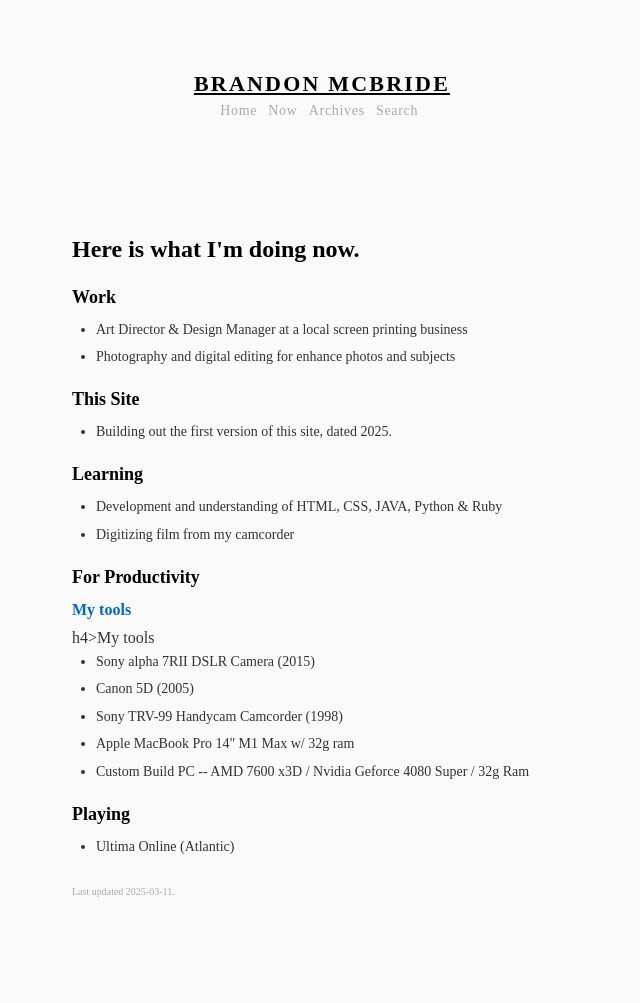
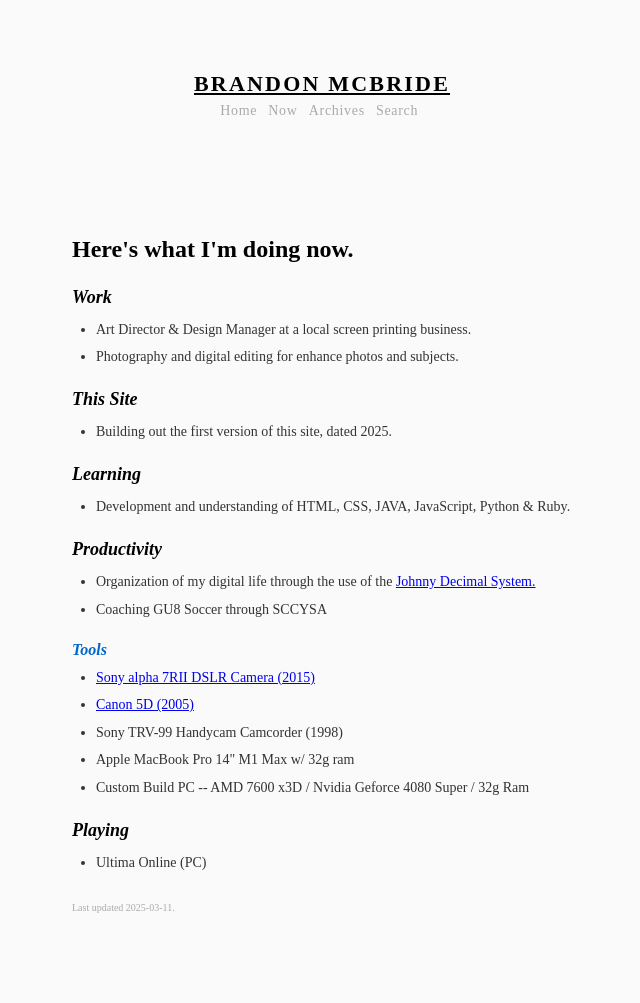
Before and after one commit to bmcbride-op/bmcbride-op.github.io, a Jekyll site: the page built from now.html, in a window 1280 px wide. Shown: the whole page, without its empty margins (318-958 px from the left). Built offline with Jekyll 4.4.1, drawn with Linux system fonts in a browser that asks for light colours; some web fonts are replaced.

Commit message:
Update now.html

```diff
--- a/now.html
+++ b/now.html
@@ -3,34 +3,36 @@ layout: default
 title: Now
 ---
 <div class="now">
-  <h2>Here is what I'm doing now.</h2>
-  <h3>Work</h3>
+  <h2>Here's what I'm doing now.</h2>
+  <h3><i>Work</i></h3>
   <ul>
-    <li>Art Director & Design Manager at a local screen printing business</li>
-    <li>Photography and digital editing for enhance photos and subjects</li>
+    <li>Art Director & Design Manager at a local screen printing business.</li>
+    <li>Photography and digital editing for enhance photos and subjects.</li>
   </ul>
-  <h3>This Site</h3>
+  <h3><i>This Site</i></h3>
   <ul>
     <li>Building out the first version of this site, dated 2025.</li>
   </ul>
-  <h3>Learning</h3>
+  <h3><i>Learning</i></h3>
   <ul>
-    <li>Development and understanding of HTML, CSS, JAVA, Python & Ruby</li>
-    <li>Digitizing film from my camcorder</li>
+    <li>Development and understanding of HTML, CSS, JAVA, JavaScript, Python & Ruby.</li>
   </ul>
-  <h3>For Productivity</h3>
-  <h4>My tools</h4>
-  h4>My tools</h4>
+  <h3><i>Productivity</i></h3>
   <ul>
-    <li>Sony alpha 7RII DSLR Camera (2015)</li>
-    <li>Canon 5D (2005)</li>
+    <li>Organization of my digital life through the use of the <a href="https://johnnydecimal.com">Johnny Decimal System.</a></li>
+    <li>Coaching GU8 Soccer through SCCYSA</li>
+  </ul>
+  <h4><i>Tools</i></h4>
+  <ul>
+    <li><a href="https://en.wikipedia.org/wiki/Sony_α7R_II">Sony alpha 7RII DSLR Camera (2015)</a></li>
+    <li><a href="https://en.wikipedia.org/wiki/Canon_EOS_5D">Canon 5D (2005)</a></li>
     <li>Sony TRV-99 Handycam Camcorder (1998)</li>
     <li>Apple MacBook Pro 14" M1 Max w/ 32g ram</li>
     <li>Custom Build PC -- AMD 7600 x3D / Nvidia Geforce 4080 Super / 32g Ram</li>
   </ul>
-  <h3>Playing</h3>
+  <h3><i>Playing</i></h3>
   <ul>
-    <li>Ultima Online (Atlantic)</li>
+    <li>Ultima Online (PC)</li>
   </ul>
   <p class="last-updated">Last updated {{ "now" | date: "%Y-%m-%d" }}.</p>
 </div>
```
